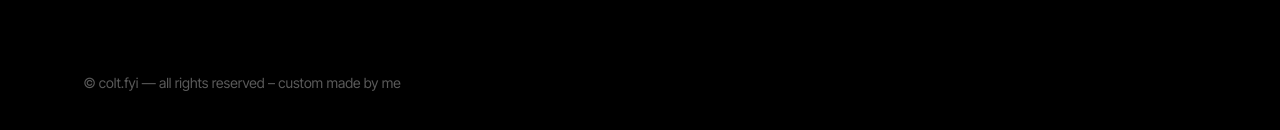
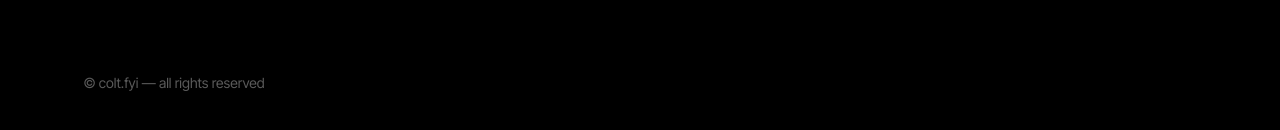
Before and after one commit to csfulk/portfolio, a React (Vite) app: page / in a window 1280 px wide. Shown: the part 4124-4254 px from the top of the page. Built offline with nearby package versions, Linux system fonts and the light colour scheme.

Commit message:
update to foote

```diff
--- a/src/components/layout/Footer.jsx
+++ b/src/components/layout/Footer.jsx
@@ -2,7 +2,7 @@
 const Footer = () => {
   return (
     <footer className="footer">
-      <p>&copy; colt.fyi — all rights reserved – custom made by me</p>
+      <p>&copy; colt.fyi — all rights reserved</p>
     </footer>
   );
 };
```
